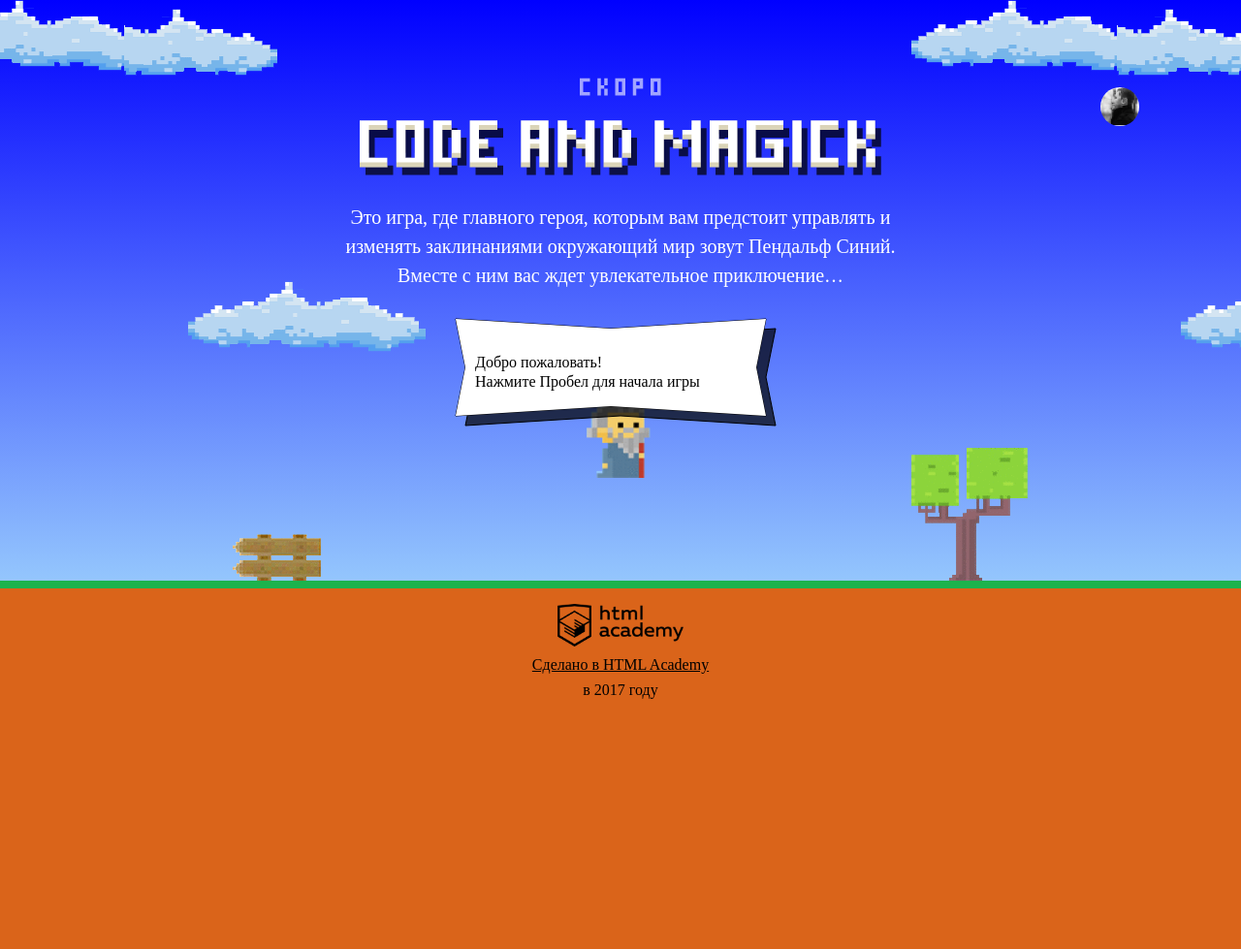
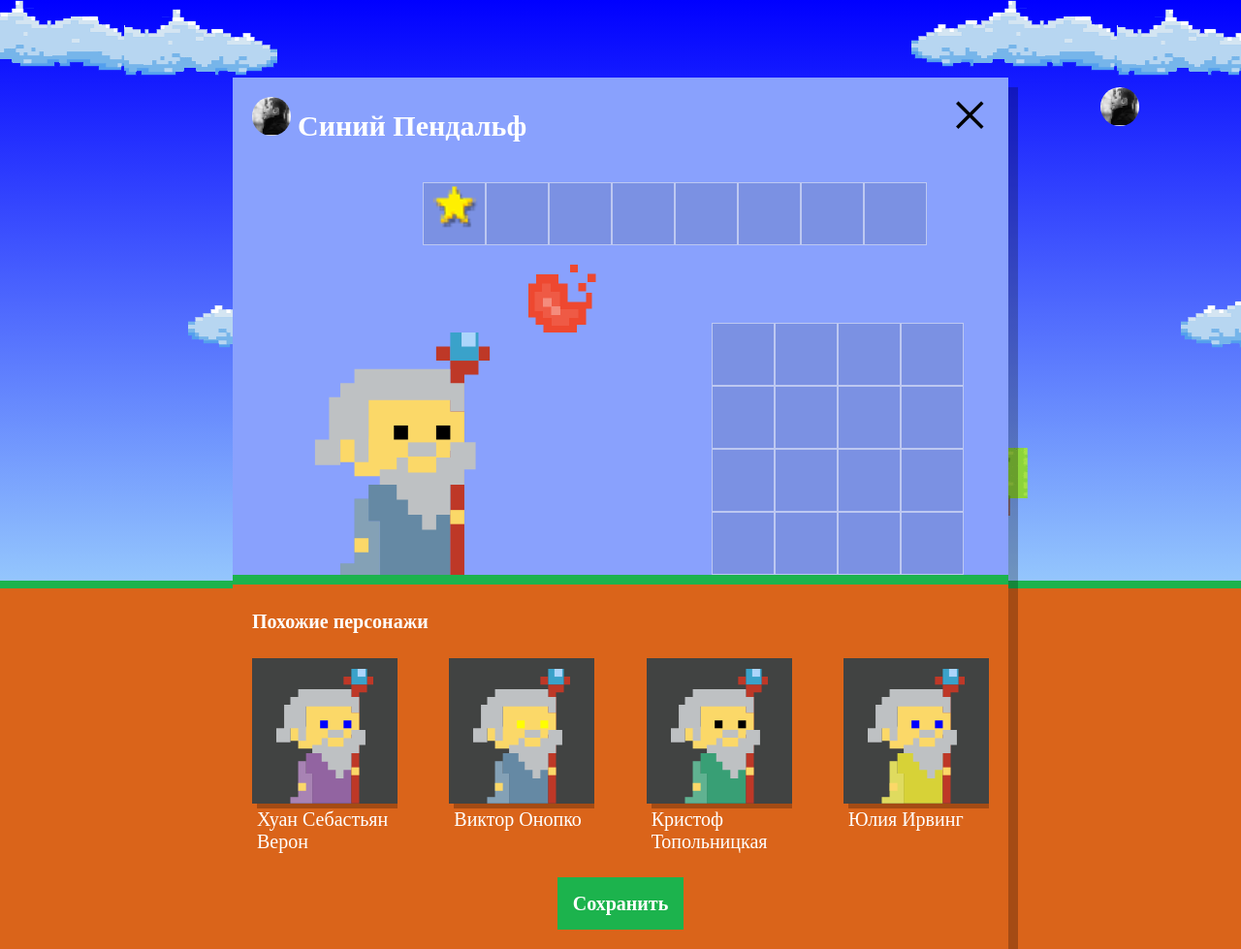
Before and after one commit to ventosae/775623-code-and-magick, a website: page index.html in a window 1280 px wide. Shown: the whole page at 97% size. Before the commit the page ends 800 px from the top, so only its background shows below. Drawn offline with Linux system fonts and the light colour scheme; a web font is replaced by a local one.

Commit message:
Module3-Task1 Finished

```diff
--- a/index.html
+++ b/index.html
@@ -200,5 +200,6 @@ var getWizardY = function (height) {
 </script>
 <script src="js/game.js"></script>
 <script src="js/stat.js"></script>
+<script src="js/setup.js"></script>
 </body>
 </html>
--- /dev/null
+++ b/js/setup.js
@@ -0,0 +1,58 @@
+'use strict';
+
+var NUMBER_OF_WITCHERS = 4;
+
+// Создаем массив характеристик
+var names = ['Иван', 'Хуан Себастьян', 'Мария', 'Кристоф', 'Виктор', 'Юлия', 'Люпита', 'Вашингтон'];
+var surnames = ['да Марья', 'Верон', 'Мирабелла', 'Вальц', 'Онопко', 'Топольницкая', 'Нионго', 'Ирвинг'];
+var coatColor = ['rgb(101, 137, 164)', 'rgb(241, 43, 107)', 'rgb(146, 100, 161)', 'rgb(56, 159, 117)', 'rgb(215, 210, 55)', 'rgb(0, 0, 0)'];
+var eyesColor = ['black', 'red', 'blue', 'yellow', 'green'];
+
+// Пишем рандомизатор
+var getRandomElement = function (variable) {
+  return variable[Math.floor(Math.random() * (variable.length))];
+};
+
+// Убераем скрывающие классы
+var removeClass = function (element, classToRemove) {
+  document.querySelector(element).classList.remove(classToRemove);
+};
+
+// Создаем случайного волшебника
+var randomWitcher = function () {
+  var witcher = {};
+  witcher.name = getRandomElement(names) + ' ' + getRandomElement(surnames);
+  witcher.coatColor = getRandomElement(coatColor);
+  witcher.eyesColor = getRandomElement(eyesColor);
+  return witcher;
+};
+
+// Добовляем DOM элемент на основании объекта
+var createWitcher = function (witcherData) {
+  var fragment = document.createDocumentFragment();
+  var witchersTemplate = document.querySelector('#similar-wizard-template').content.querySelector('.setup-similar-item');
+  var withchersInfo = witchersTemplate.cloneNode(true);
+  withchersInfo.querySelector('.setup-similar-label').textContent = witcherData.name;
+  withchersInfo.querySelector('.wizard-coat').style.fill = witcherData.coatColor;
+  withchersInfo.querySelector('.wizard-eyes').style.fill = witcherData.eyesColor;
+  return fragment.appendChild(withchersInfo);
+};
+
+// Делаем функцию заполнения блока DOM элементами
+var appendWitcher = function (witcher) {
+  var withchersList = document.querySelector('.setup-similar-list');
+  withchersList.appendChild(witcher);
+};
+
+// Создаем и добовляем волшебников
+var addWitchers = function (witcherNumber) {
+  removeClass('.setup', 'hidden');
+  for (var i = 0; i < witcherNumber; i++) {
+    var witcherElements = randomWitcher();
+    var witcherDom = createWitcher(witcherElements);
+    appendWitcher(witcherDom);
+  }
+  removeClass('.setup-similar', 'hidden');
+};
+
+addWitchers(NUMBER_OF_WITCHERS);
```
